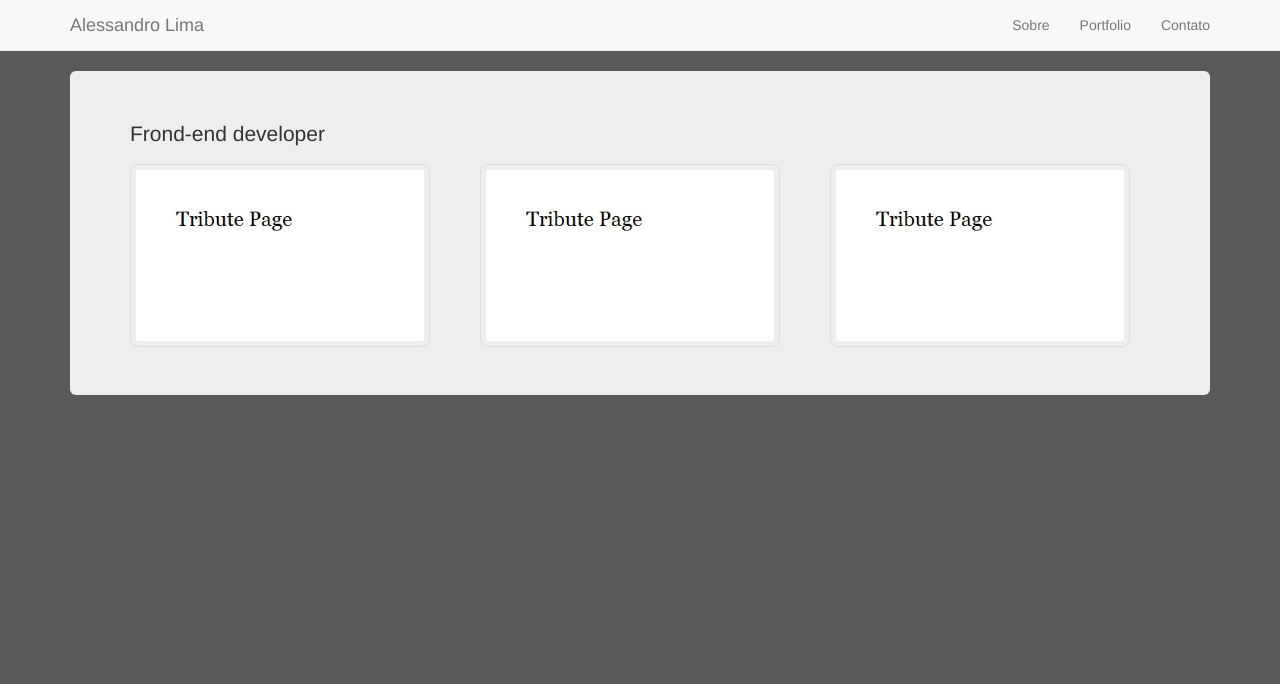
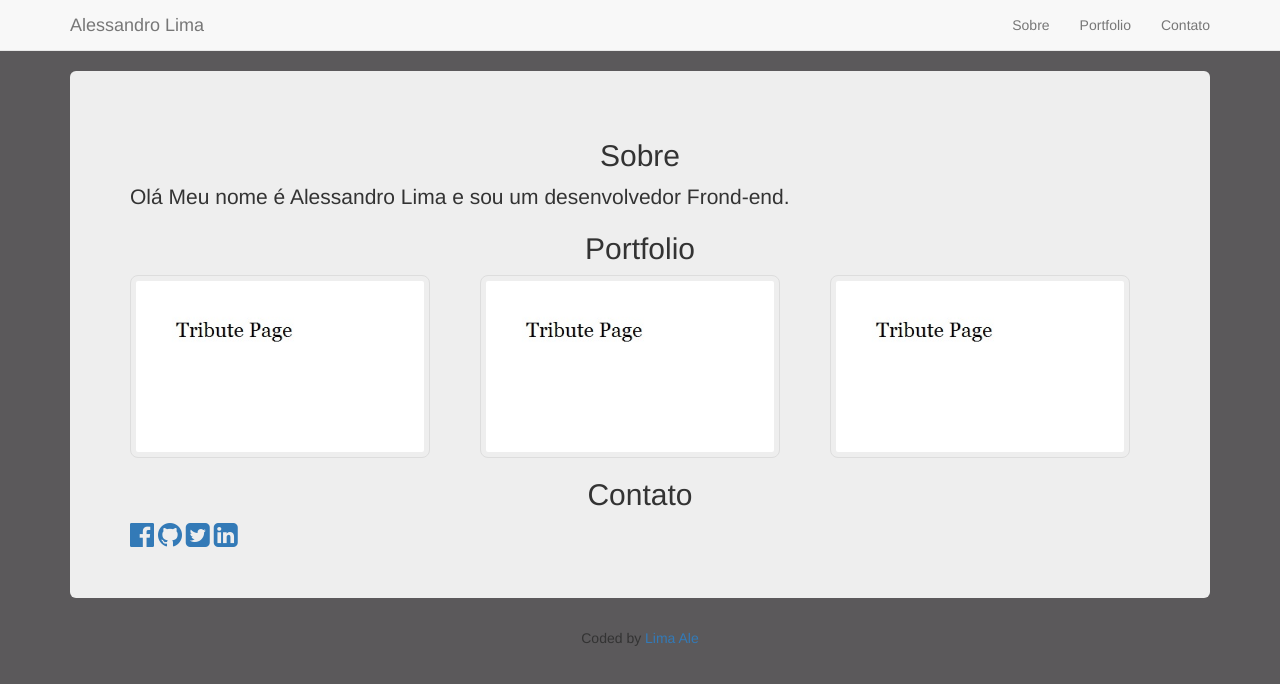
Before and after one commit to LimaAle/LimaAle.github.io, a plain HTML site: page index.html in a window 1280 px wide. Drawn offline with nearby package versions, Linux system fonts and the light colour scheme.

Commit message:
contatos

```diff
--- a/index.html
+++ b/index.html
@@ -24,19 +24,34 @@
 					<li><a href="#">Sobre</a></li>
 					<li><a href="#">Portfolio</a></li>
 					<li><a href="#">Contato</a></li>
+
 				</ul>
 			</div>
 		</div>
 	</div>
 	<div class="container">
 		<div class="jumbotron">
-			<p>Frond-end developer</p>
-			<div class="row">
-				<div class="col-md-4"><a href="tributePage.html" class="thumbnal"><img src="img/tribute.jpg" alt=""></a></div>
-				<div class="col-md-4"><a href="#" class="thumbnal"><img src="img/tribute.jpg" alt=""></a></div>
-				<div class="col-md-4"><a href="#" class="thumbnal"><img src="img/tribute.jpg" alt=""></a></div>
-			</div>
+			<section id="sobre">
+				<h2 align="center">Sobre</h2>
+				<p>Olá Meu nome é Alessandro Lima e sou um desenvolvedor Frond-end.</p>
+			</section>
+			<section id="portfolio">
+				<h2 align="center">Portfolio</h2>
+				<div class="row">
+					<div class="col-md-4"><a href="tributePage.html" class="thumbnal"><img src="img/tribute.jpg" alt=""></a></div>
+					<div class="col-md-4"><a href="#" class="thumbnal"><img src="img/tribute.jpg" alt=""></a></div>
+					<div class="col-md-4"><a href="#" class="thumbnal"><img src="img/tribute.jpg" alt=""></a></div>
+				</div>
+			</section>
+			<section id="contato">
+				<h2 align="center">Contato</h2>
+				<a href="#"><i class="fa fa-facebook-official fa-2x" aria-hidden="true"></i></a>
+				<a href="#"><i class="fa fa-github fa-2x" aria-hidden="true"></i></a>
+				<a href="#"><i class="fa fa-twitter-square fa-2x" aria-hidden="true"></i></a>
+				<a href="#"><i class="fa fa-linkedin-square fa-2x" aria-hidden="true"></i></a>
+			</section>
 		</div>
+		<p align="center">Coded by <a href="https://github.com/LimaAle">Lima Ale</a> </p>
 	</div>
 </body>
 <script src="https://ajax.googleapis.com/ajax/libs/jquery/3.2.1/jquery.min.js"></script>
```
